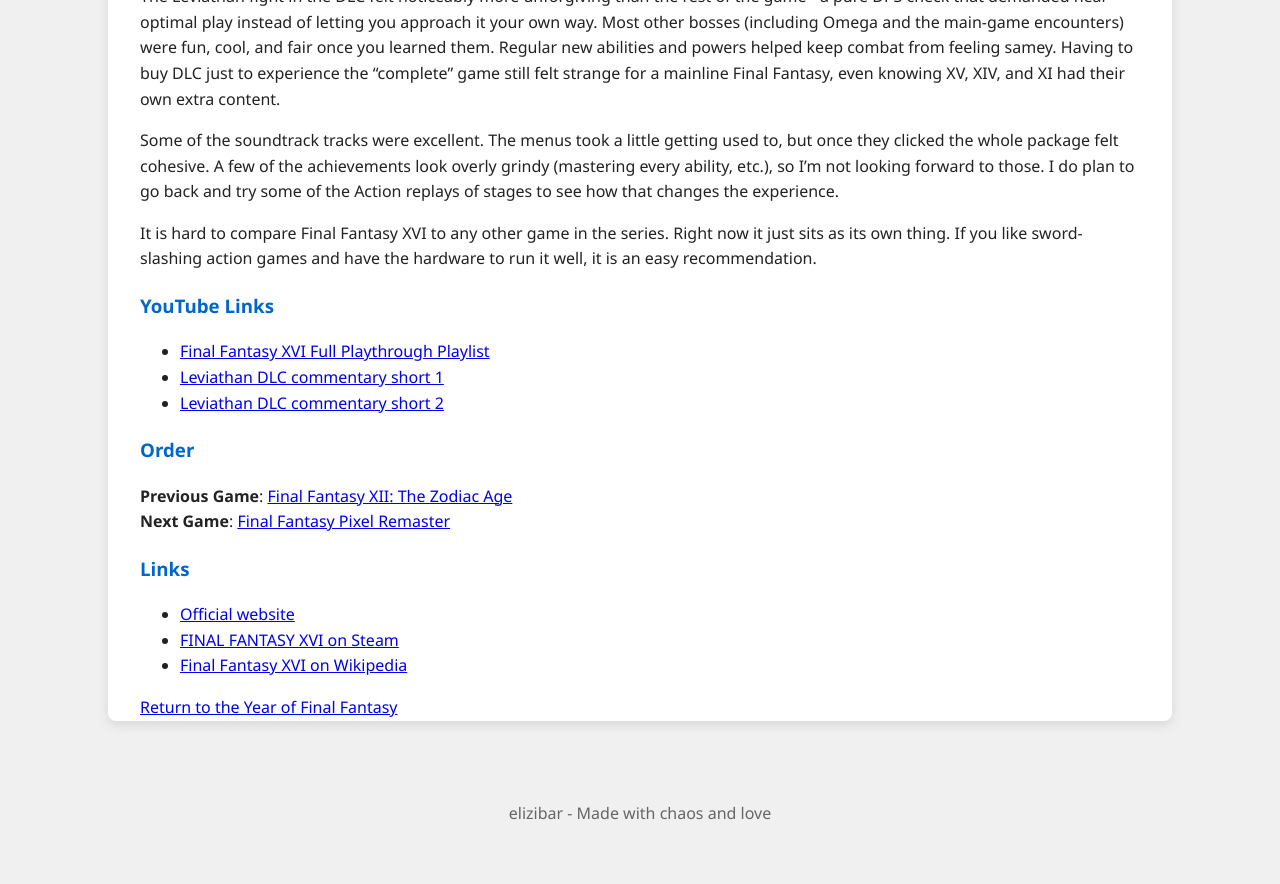
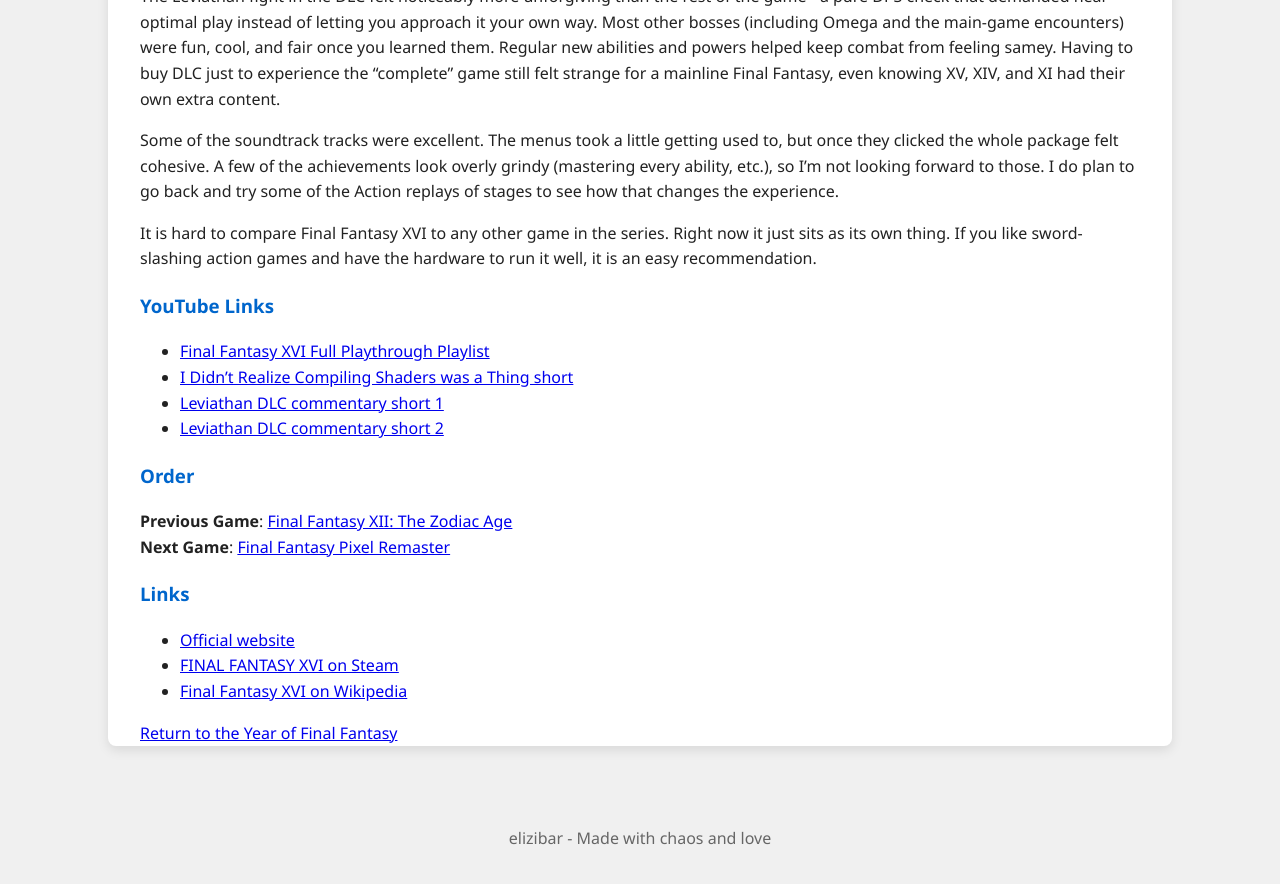
Before and after one commit to elizibar/elizibar.github.io, a Jekyll site: the page built from yearoffinalfantasy/FF16/ff16.md, in a window 1280 px wide and 900 px high, scrolled down 941 px. Shown: the top 884 px of the window. Built offline with Jekyll 4.4.1, drawn with Linux system fonts in a browser that asks for light colours.

Commit message:
Update ff16.md

```diff
--- a/yearoffinalfantasy/FF16/ff16.md
+++ b/yearoffinalfantasy/FF16/ff16.md
@@ -30,6 +30,7 @@
 ### YouTube Links
 
 - [Final Fantasy XVI Full Playthrough Playlist](https://www.youtube.com/playlist?list=PL-oNO4nnzhsVW99qLfdOZbpj4pUsFqcgd)
+- [I Didn't Realize Compiling Shaders was a Thing short](https://youtube.com/shorts/V-CRMFItvNs)
 - [Leviathan DLC commentary short 1](https://youtube.com/shorts/Hbynciurcd0)
 - [Leviathan DLC commentary short 2](https://youtube.com/shorts/-SMxw4pGYqs)
 
```
